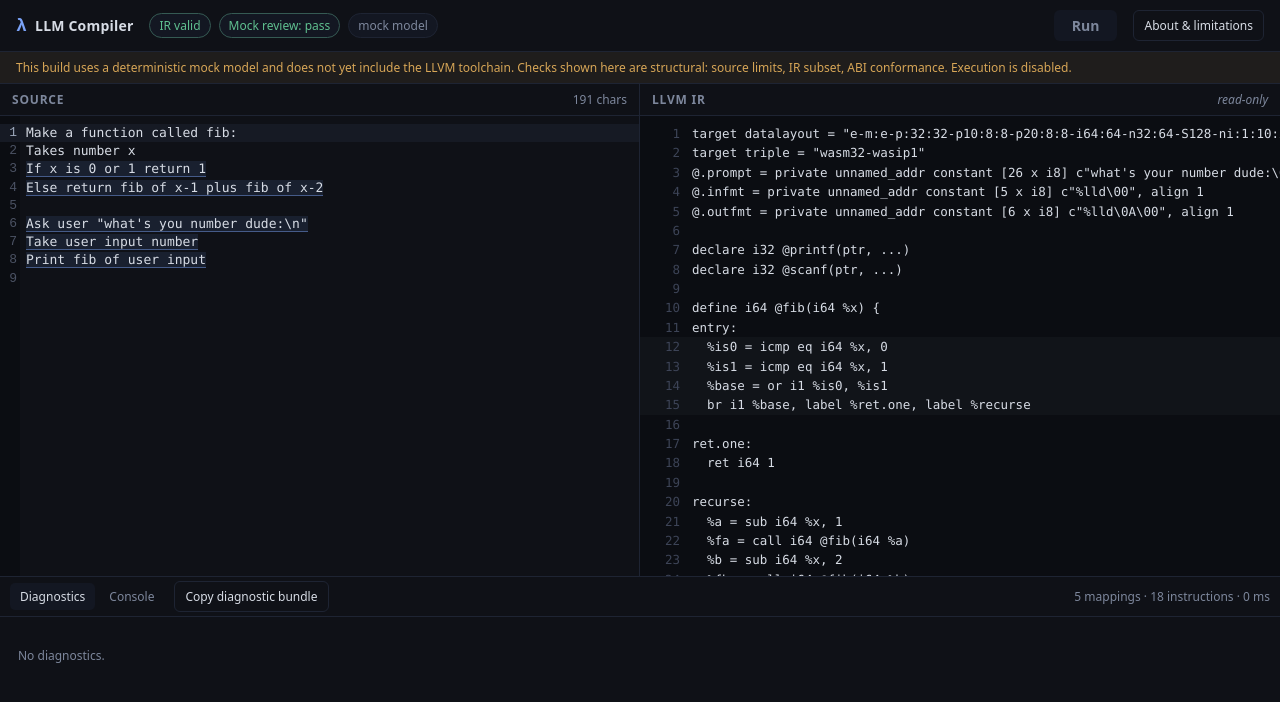
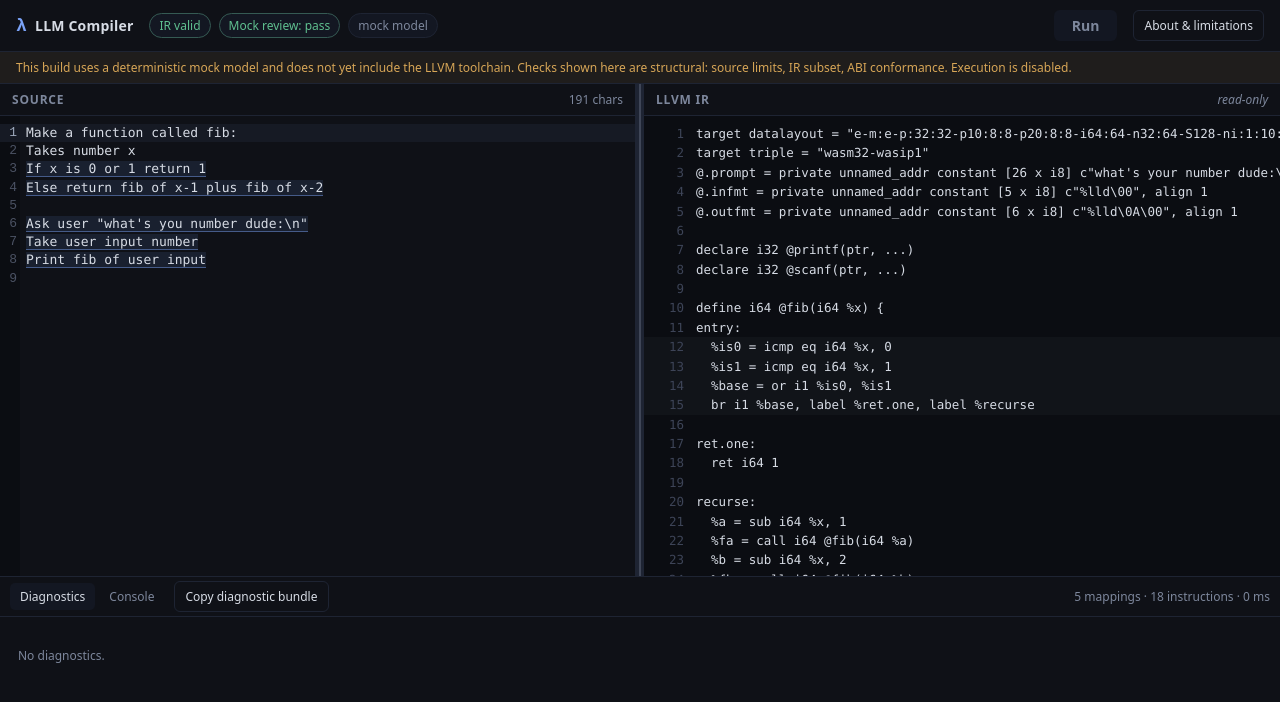
Before and after one commit to YoavSarfaty/llmcompiler, a React (Vite) app: page / in a window 1280 px wide. Shown: the top 702 px of the page. Built offline with nearby package versions, Linux system fonts and the light colour scheme.

Commit message:
feat: add resizable compiler panels

```diff
--- a/src/app/App.tsx
+++ b/src/app/App.tsx
@@ -1,4 +1,4 @@
-import { useEffect, useMemo, useRef, useState } from "react";
+import { useEffect, useMemo, useRef, useState, type CSSProperties } from "react";
 import { SourceEditor, type SourceHighlight } from "../editor/SourceEditor.tsx";
 import { IRViewer } from "../ir/IRViewer.tsx";
 import { MockLlmClient } from "../model/MockLlmClient.ts";
@@ -55,6 +55,7 @@ export function App() {
   const [aboutOpen, setAboutOpen] = useState(false);
   const [copyFeedback, setCopyFeedback] = useState("");
   const [mobilePane, setMobilePane] = useState<"source" | "ir">("source");
+  const [splitPercent, setSplitPercent] = useState(50);
   const requestCounter = useRef(0);
 
   useEffect(() => {
@@ -169,6 +170,13 @@ export function App() {
     });
   }
 
+  function resizePanels(clientX: number, container: HTMLElement | null) {
+    if (!container) return;
+    const bounds = container.getBoundingClientRect();
+    const next = ((clientX - bounds.left) / bounds.width) * 100;
+    setSplitPercent(Math.max(28, Math.min(72, next)));
+  }
+
   return (
     <div className="app">
       <header className="topbar">
@@ -247,7 +255,10 @@ export function App() {
         </button>
       </div>
 
-      <main className={`panes mobile-${mobilePane}`}>
+      <main
+        className={`panes mobile-${mobilePane}`}
+        style={{ "--source-fr": `${splitPercent}fr`, "--ir-fr": `${100 - splitPercent}fr` } as CSSProperties}
+      >
         <section className="pane source-pane">
           <div className="pane-head">
             <h2>Source</h2>
@@ -262,6 +273,26 @@ export function App() {
             highlights={sourceHighlights}
           />
         </section>
+
+        <button
+          className="pane-resizer"
+          type="button"
+          role="separator"
+          aria-label="Resize source and LLVM IR panels"
+          aria-orientation="vertical"
+          aria-valuemin={28}
+          aria-valuemax={72}
+          aria-valuenow={Math.round(splitPercent)}
+          onPointerDown={(event) => event.currentTarget.setPointerCapture(event.pointerId)}
+          onPointerMove={(event) => {
+            if (event.buttons !== 1) return;
+            resizePanels(event.clientX, event.currentTarget.parentElement);
+          }}
+          onKeyDown={(event) => {
+            if (event.key === "ArrowLeft") setSplitPercent((current) => Math.max(28, current - 5));
+            if (event.key === "ArrowRight") setSplitPercent((current) => Math.min(72, current + 5));
+          }}
+        />
 
         <section className="pane ir-pane">
           <div className="pane-head">
--- a/src/app/styles.css
+++ b/src/app/styles.css
@@ -182,7 +182,7 @@ button:focus-visible {
 
 .panes {
   display: grid;
-  grid-template-columns: minmax(0, 1fr) minmax(0, 1fr);
+  grid-template-columns: minmax(0, var(--source-fr, 1fr)) 8px minmax(0, var(--ir-fr, 1fr));
   min-height: 0;
 }
 
@@ -200,6 +200,30 @@ button:focus-visible {
 
 .pane:last-child {
   border-right: none;
+}
+
+.pane-resizer {
+  position: relative;
+  z-index: 1;
+  width: 8px;
+  padding: 0;
+  cursor: col-resize;
+  touch-action: none;
+  background: var(--border);
+}
+
+.pane-resizer::before {
+  position: absolute;
+  inset: 0 3px;
+  content: "";
+  background: var(--muted);
+  opacity: 0.35;
+}
+
+.pane-resizer:hover::before,
+.pane-resizer:focus-visible::before {
+  background: var(--accent);
+  opacity: 1;
 }
 
 .pane-head {
@@ -482,6 +506,10 @@ button:focus-visible {
     grid-template-rows: minmax(0, 1fr);
   }
 
+  .pane-resizer {
+    display: none;
+  }
+
   .panes.mobile-source .ir-pane,
   .panes.mobile-ir .source-pane {
     display: none;
```
